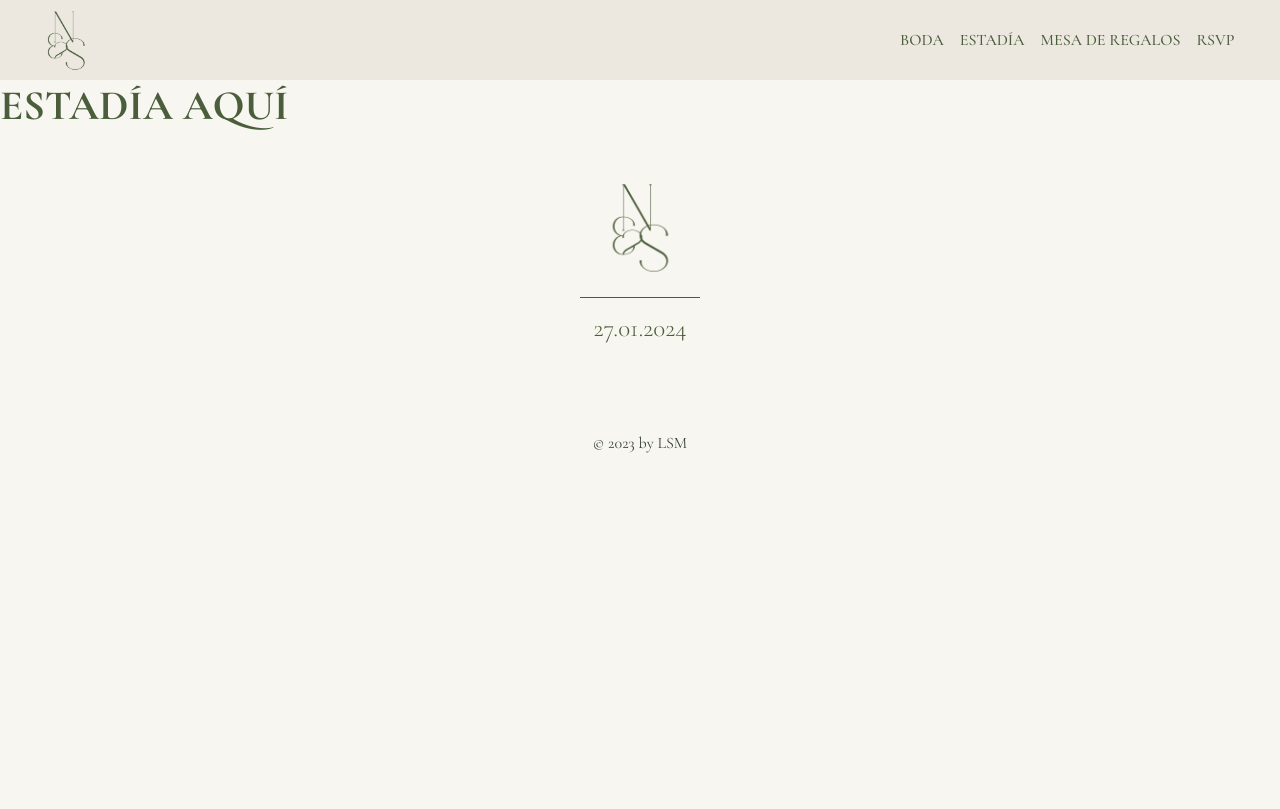
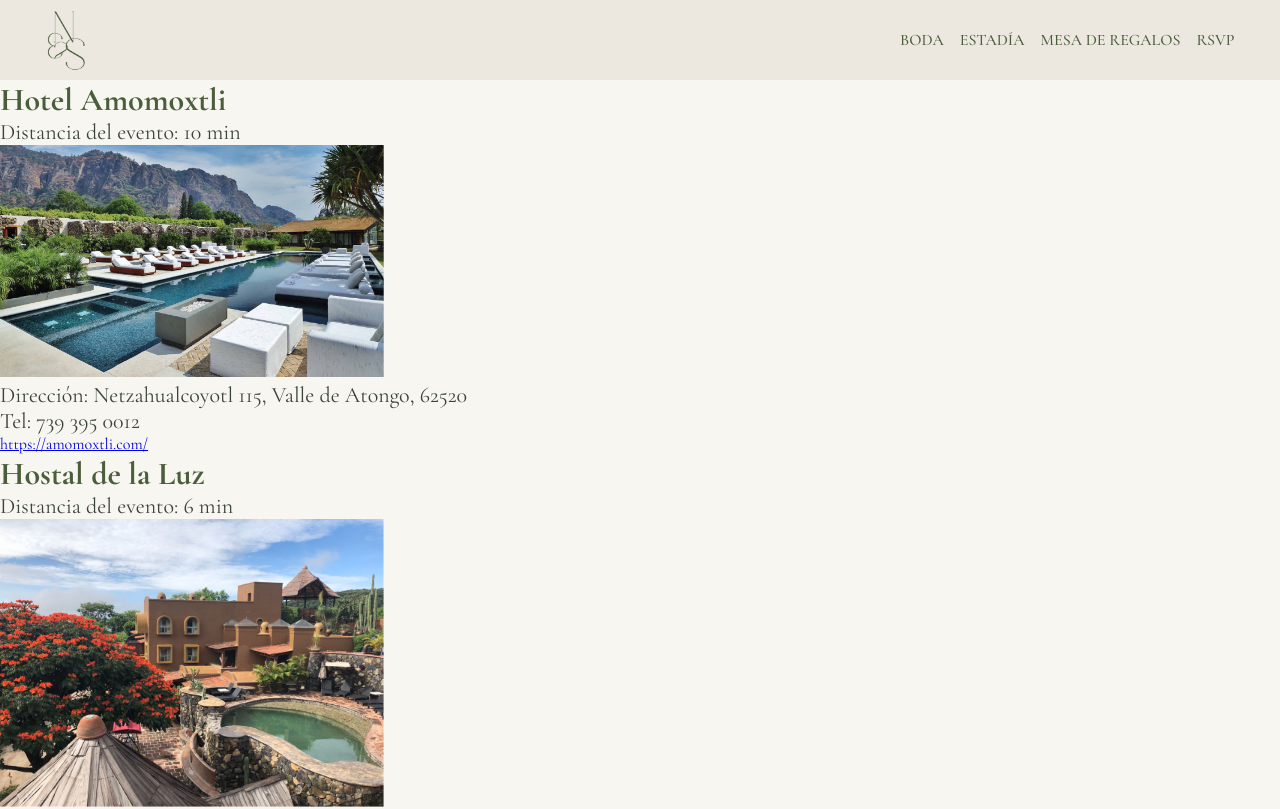
Before and after one commit to richipargo/nadia-stefan, a React (Vite) app: page /estadia in a window 1280 px wide. Shown: the top 809 px of the page. Built offline with nearby package versions, Linux system fonts and the light colour scheme.

Commit message:
Map through array of hotels in Estadia

```diff
--- a/src/components/Boda.jsx
+++ b/src/components/Boda.jsx
@@ -1,5 +1,5 @@
 import '../style_components/boda.css';
-import Map from './Map';
+// import Map from './Map';
 
 const Boda = () => {
   return (
--- a/src/components/Estadia.jsx
+++ b/src/components/Estadia.jsx
@@ -1,57 +1,30 @@
-import hotel1 from '../../public/hotels/1-amomoxtli.jpg';
-import hotel2 from '../../public/hotels/2-hostal-luz.jpg';
-import hotel3 from '../../public/hotels/3-casa-fernanda.jpg';
-import hotel4 from '../../public/hotels/4-posada-tepoz.jpg';
-import hotel5 from '../../public/hotels/5-buena-vibra.jpg';
-import hotel6 from '../../public/hotels/6-posada-valle.jpg';
-import hotel7 from '../../public/hotels/7-valle-mistico.jpg';
-import hotel8 from '../../public/hotels/8-quinta-gyo.jpg';
-import hotel9 from '../../public/hotels/9-amate-camp.jpg';
-import hotel10 from '../../public/hotels/10-real-valle.jpg';
-import hotel11 from '../../public/hotels/11-xacalan.jpg';
-import hotel12 from '../../public/hotels/12-pan-nuestro.jpg';
-import hotel13 from '../../public/hotels/13-orquideas.jpg';
-import hotel14 from '../../public/hotels/14-rincon-amate.jpg';
+import { hotels } from './Hotels';
+import '../style_components/hotels.css';
 
-const hotelList = [
-  {
-    id: 1,
-    name: 'Hotel Amomoxtli',
-    address: 'Netzahualcoyotl 115, Valle de Atongo, 62520',
-    website: 'https://amomoxtli.com/',
-    tel: '739 395 0012',
-    distance: '10 min',
-    src: hotel1,
-    alt: 'Hotel Amomoxtli',
-  },
-  {
-    id: 2,
-    name: 'Hostal de la Luz',
-    address: 'Carrt. Federal Tepoztlan-Amatlan s/n, Km4, 62524',
-    website: 'https://www.hostaldelaluzresort.com/',
-    tel: '739 395 3374',
-    distance: '6 min',
-    src: hotel2,
-    alt: 'Hostal de la Luz',
-  },
-  {
-    id: 3,
-    name: 'Casa Fernanda',
-    address: 'De Niño Artillero 20, San Jose 62520',
-    website: 'https://casafernanda.com/',
-    tel: '55 4164 2544',
-    distance: '13 min',
-    src: hotel3,
-    alt: 'Casa Fernanda',
-  },
-];
+// const Estadia = () => {
+//   return (
+//     <div className="estadia">
+//       <h2>Estadía aquí</h2>
+//     </div>
+//   );
+// };
+
+// export default Estadia;
 
 const Estadia = () => {
   return (
-    <div className="estadia">
-      <h2>Estadía aquí</h2>
-    </div>
+    <>
+      {hotels.map((item, index) => (
+        <div key={index}>
+          <h3>{item.name}</h3>
+          <p>Distancia del evento: {item.distance}</p>
+          <img className="hotel-img" src={item.src}></img>
+          <p>Dirección: {item.address}</p>
+          <p>Tel: {item.tel}</p>
+          <a href={item.website}>{item.website}</a>
+        </div>
+      ))}
+    </>
   );
 };
-
 export default Estadia;
--- /dev/null
+++ b/src/components/Hotels.jsx
@@ -0,0 +1,157 @@
+import hotel1 from '../../public/hotels/1-amomoxtli.jpg';
+import hotel2 from '../../public/hotels/2-hostal-luz.jpg';
+import hotel3 from '../../public/hotels/3-casa-fernanda.jpg';
+import hotel4 from '../../public/hotels/4-posada-tepoz.jpg';
+import hotel5 from '../../public/hotels/5-buena-vibra.jpg';
+import hotel6 from '../../public/hotels/6-posada-valle.png';
+import hotel7 from '../../public/hotels/7-valle-mistico.jpg';
+import hotel8 from '../../public/hotels/8-quinta-gyo.jpg';
+import hotel9 from '../../public/hotels/9-amate-camp.jpg';
+import hotel10 from '../../public/hotels/10-real-valle.jpg';
+import hotel11 from '../../public/hotels/11-xacalan.jpg';
+import hotel12 from '../../public/hotels/12-pan-nuestro.jpg';
+import hotel13 from '../../public/hotels/13-orquideas.jpg';
+import hotel14 from '../../public/hotels/14-rincon-amate.jpg';
+
+export const hotels = [
+  {
+    id: 1,
+    name: 'Hotel Amomoxtli',
+    address: 'Netzahualcoyotl 115, Valle de Atongo, 62520',
+    website: 'https://amomoxtli.com/',
+    tel: '739 395 0012',
+    distance: '10 min',
+    src: hotel1,
+    alt: 'Hotel Amomoxtli',
+  },
+  {
+    id: 2,
+    name: 'Hostal de la Luz',
+    address: 'Carrt. Federal Tepoztlan-Amatlan s/n, Km4, 62524',
+    website: 'https://www.hostaldelaluzresort.com/',
+    tel: '739 395 3374',
+    distance: '6 min',
+    src: hotel2,
+    alt: 'Hostal de la Luz',
+  },
+  {
+    id: 3,
+    name: 'Casa Fernanda',
+    address: 'De Niño Artillero 20, San Jose 62520',
+    website: 'https://casafernanda.com/',
+    tel: '55 4164 2544',
+    distance: '13 min',
+    src: hotel3,
+    alt: 'Casa Fernanda',
+  },
+  {
+    id: 4,
+    name: '',
+    address: '',
+    website: '',
+    tel: '',
+    distance: '',
+    src: hotel4,
+    alt: '',
+  },
+  {
+    id: 5,
+    name: '',
+    address: '',
+    website: '',
+    tel: '',
+    distance: '',
+    src: hotel5,
+    alt: '',
+  },
+  {
+    id: 6,
+    name: '',
+    address: '',
+    website: '',
+    tel: '',
+    distance: '',
+    src: hotel6,
+    alt: '',
+  },
+  {
+    id: 7,
+    name: '',
+    address: '',
+    website: '',
+    tel: '',
+    distance: '',
+    src: hotel7,
+    alt: '',
+  },
+  {
+    id: 8,
+    name: '',
+    address: '',
+    website: '',
+    tel: '',
+    distance: '',
+    src: hotel8,
+    alt: '',
+  },
+  {
+    id: 9,
+    name: '',
+    address: '',
+    website: '',
+    tel: '',
+    distance: '',
+    src: hotel9,
+    alt: '',
+  },
+  {
+    id: 10,
+    name: '',
+    address: '',
+    website: '',
+    tel: '',
+    distance: '',
+    src: hotel10,
+    alt: '',
+  },
+  {
+    id: 11,
+    name: '',
+    address: '',
+    website: '',
+    tel: '',
+    distance: '',
+    src: hotel11,
+    alt: '',
+  },
+  {
+    id: 12,
+    name: '',
+    address: '',
+    website: '',
+    tel: '',
+    distance: '',
+    src: hotel12,
+    alt: '',
+  },
+  {
+    id: 13,
+    name: '',
+    address: '',
+    website: '',
+    tel: '',
+    distance: '',
+    src: hotel13,
+    alt: '',
+  },
+  {
+    id: 14,
+    name: '',
+    address: '',
+    website: '',
+    tel: '',
+    distance: '',
+    src: hotel14,
+    alt: '',
+  },
+];
--- /dev/null
+++ b/src/style_components/hotels.css
@@ -0,0 +1,3 @@
+.hotel-img {
+  width: 30%;
+}
```
